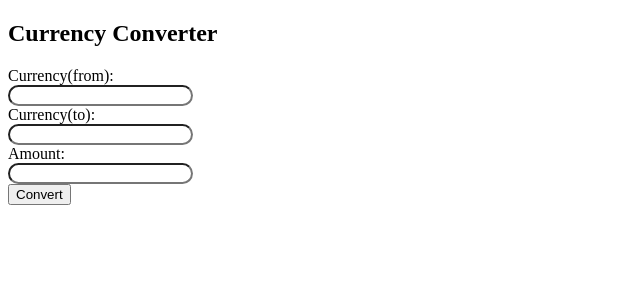
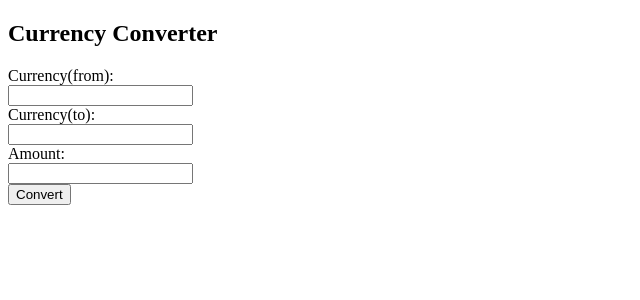
Before and after one commit to aguerrero2113/currencyConverter, a Flask app: page / in a window 1280 px wide. Shown: the top 300 px of the page, without its empty margins (0-640 px from the left). Run offline with Flask 2, Linux system fonts and the light colour scheme.

Commit message:
modified currency converter

```diff
--- a/templates/index.html
+++ b/templates/index.html
@@ -17,28 +17,28 @@
         <div class="form-row">
             <div class="name">Currency(from):</div>
             <div class="value">
-                <input style="border-radius: 20px;" class="input--style-6" type="text" name="input_currency" required {% if input %} value="{{input.input_currency}}" {% endif %}>
+                <input type="text" name="input_currency" required {% if input %} value="{{input.input_currency}}" {% endif %}>
             </div>
         </div>
 
         <div class="form-row">
             <div class="name">Currency(to):</div>
             <div class="value">
-                <input style="border-radius: 20px;" class="input--style-6" type="text" name="output_currency" required {% if input %} value="{{input.output_currency}}" {% endif %}>
+                <input type="text" name="output_currency" required {% if input %} value="{{input.output_currency}}" {% endif %}>
             </div>
         </div>
 
         <div class="form-row">
             <div class="name">Amount:</div>
             <div class="value">
-                <input style="border-radius: 20px;" class="input--style-6" type="number" name="amount" step="0.01" min="1" oninput="validity.valid||(value='');" required {% if input %} value="{{input.amount}}" {% endif %}>
+                <input type="number" name="amount" step="0.01" min="1" oninput="validity.valid||(value='');" required {% if input %} value="{{input.amount}}" {% endif %}>
             </div>
         </div>
         {% if output %}
         <div class="form-row">
             <div class="name">Converted Amount:</div>
             <div class="value">
-                <input style="border-radius: 20px;" class="input--style-6" type="text" name="full_name" step="0.01" min="1" oninput="validity.valid||(value='');" readonly value="{{output}}">
+                <input type="text" name="full_name" step="0.01" min="1" oninput="validity.valid||(value='');" readonly value="{{output}}">
             </div>
         </div>
         {% endif %}
```
